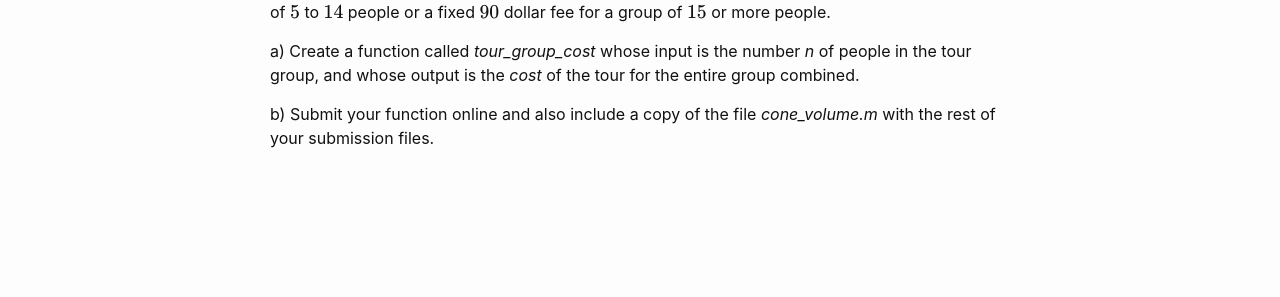
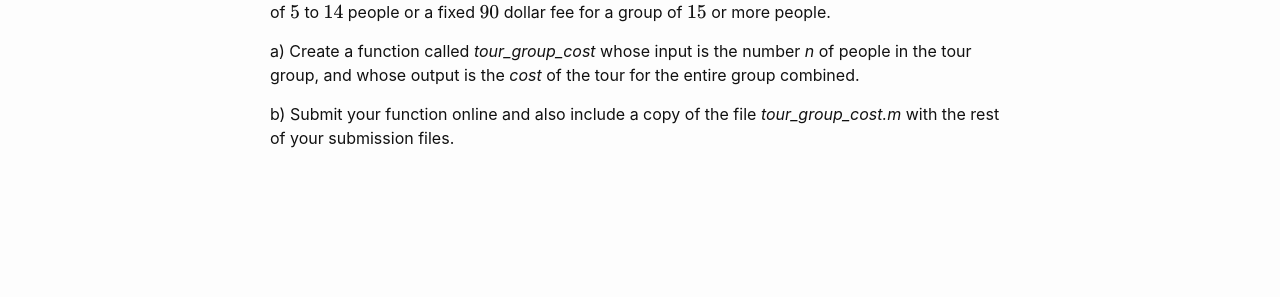
Before and after one commit to wcasper/math107spring2022, a Jekyll site: the page built from _exams/practice-exam1/problem4.md, in a window 1280 px wide. Shown: the part 363-660 px from the top of the page. Built offline with Jekyll 4.4.1, drawn with Linux system fonts in a browser that asks for light colours.

Commit message:
fixed typo

```diff
--- a/_exams/practice-exam1/problem4.md
+++ b/_exams/practice-exam1/problem4.md
@@ -10,4 +10,4 @@ A The Monty Python International Museum of Silly Walks charges $$8$$ dollars per
 
 a) Create a function called *tour_group_cost* whose input is the number *n* of people in the tour group, and whose output is the *cost* of the tour for the entire group combined.
 
-b) Submit your function online and also include a copy of the file *cone_volume.m* with the rest of your submission files.
+b) Submit your function online and also include a copy of the file *tour_group_cost.m* with the rest of your submission files.
```
